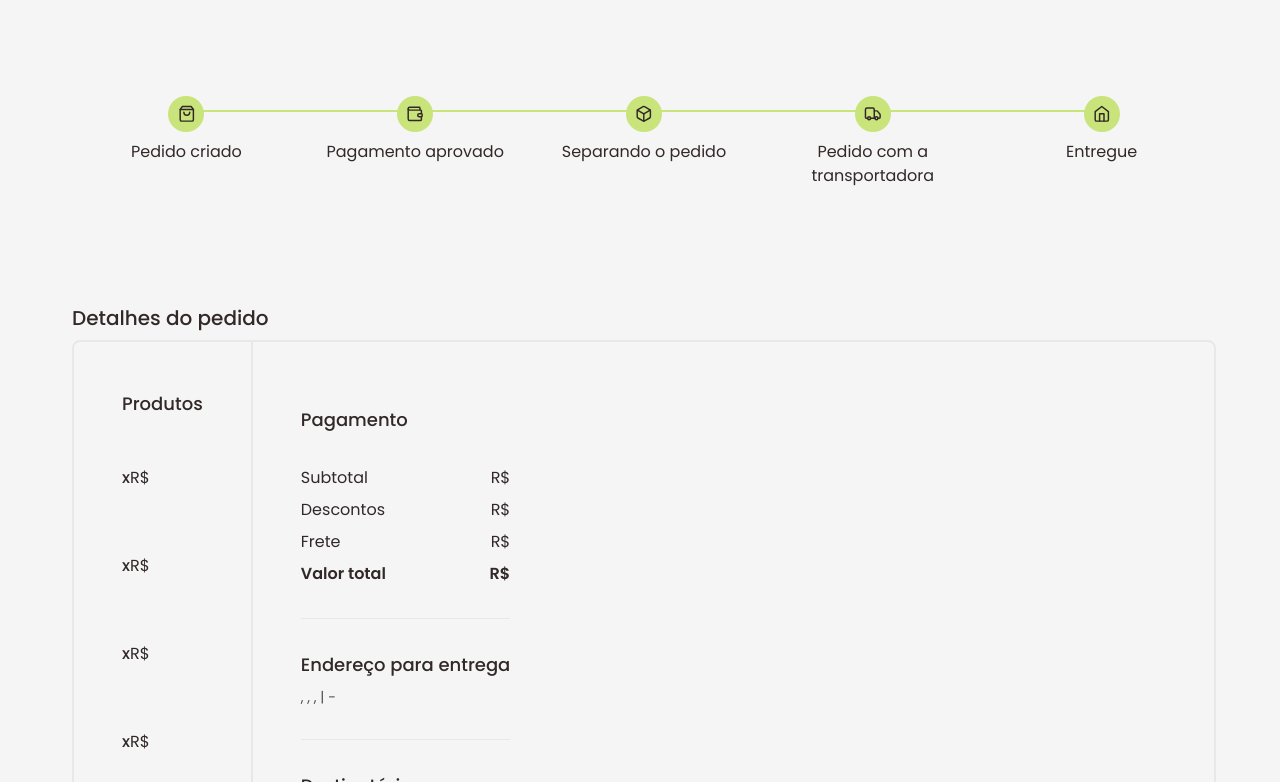
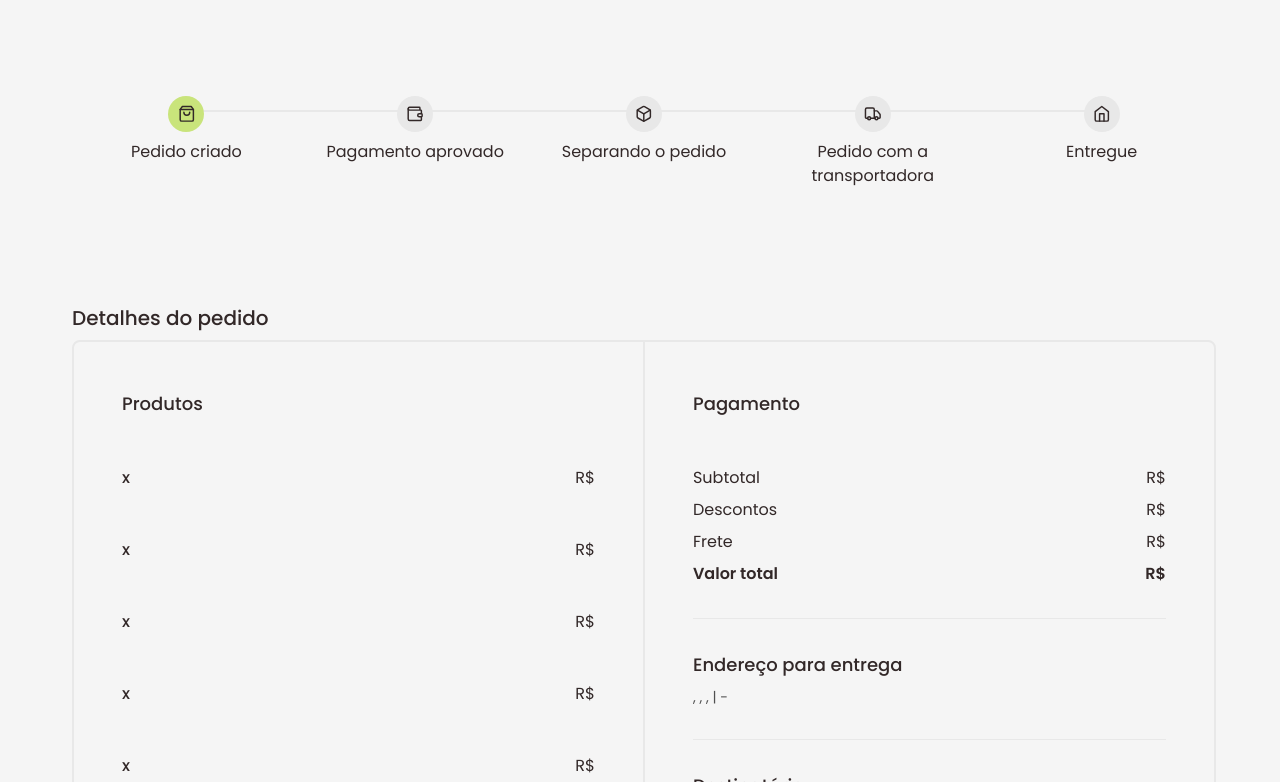
Before and after one commit to Projeto-Top-Care/Top-Care-Front-End, a Next.js app: page /Pedido in a window 1280 px wide. Shown: the part 318-1100 px from the top of the page. Built offline with nearby package versions, Linux system fonts and the light colour scheme; a web font is replaced by a local one.

Commit message:
Arrumando detalhes da página do pedido em andamento

```diff
--- a/src/app/(logado)/Pedido/page.tsx
+++ b/src/app/(logado)/Pedido/page.tsx
@@ -51,13 +51,12 @@ export default function Pedido({ searchParams }: PropsUsuario) {
                                 <p className="font-poppins mb-2 mt-4 text-preto font-medium md:text-xl text-base">Detalhes do pedido</p>
                             </div>
                         </div>
-                        <div className="border-2 rounded-lg border-cinza-claro lg:flex grid">
-                            <div className="md:p-4">
-                                <div className="lg:p-8 p-4 w-full">
+                        <div className="border-2 rounded-lg border-cinza-claro lg:flex lg:justify-around grid">
+                            <div className="md:p-4 lg:w-[50%]">
+                                <div className="lg:p-8 p-4 ">
                                     <p className="font-poppins text-preto font-medium lg:text-lg md:text-base text-sm">Produtos</p>
-                                    <div className="flex flex-col">
-                                        <div className="flex mt-12">
-                                            <div className="flex justify-between items-center mb-4">
+                                    <div className="flex flex-col gap-8">
+                                        <div className="flex flex-row justify-between items-center mb-4 mt-12">
                                             <p className="font-poppins text-preto font-medium md:text-base text-sm">{usuarioProcurado?.pedidos[0].produtos[0].quantidadeComprada}x </p>
                                             {
                                                 usuarioProcurado?.pedidos[0].produtos[0].imagemProduto.map((imagem) => (
@@ -66,12 +65,10 @@ export default function Pedido({ searchParams }: PropsUsuario) {
                                                     </div>
                                                 ))
                                             }
-                                                <p className="font-poppins text-preto md:text-sm text-xs lg:w-[54%] md:w-[70%] w-[38%]">{usuarioProcurado?.pedidos[0].produtos[0].nomeProduto}</p>
+                                            <p className="font-poppins text-preto md:text-sm text-xs lg:w-[55%] md:w-[75%] w-[40%]">{usuarioProcurado?.pedidos[0].produtos[0].nomeProduto}</p>
                                             <p className="font-poppins text-preto md:text-base text-sm ">R$ {usuarioProcurado?.pedidos[0].produtos[0].precoNovo}</p>
                                         </div>
-                                        </div>
-                                        <div className="flex mt-12">
-                                            <div className="flex justify-between items-center mb-4">
+                                        <div className="flex flex-row justify-between items-center mb-4">
                                             <p className="font-poppins text-preto font-medium md:text-base text-sm">{usuarioProcurado?.pedidos[0].produtos[0].quantidadeComprada}x </p>
                                             {
                                                 usuarioProcurado?.pedidos[0].produtos[0].imagemProduto.map((imagem) => (
@@ -80,12 +77,10 @@ export default function Pedido({ searchParams }: PropsUsuario) {
                                                     </div>
                                                 ))
                                             }
-                                                <p className="font-poppins text-preto md:text-sm text-xs lg:w-[54%] md:w-[70%] w-[38%]">{usuarioProcurado?.pedidos[0].produtos[0].nomeProduto}</p>
+                                            <p className="font-poppins text-preto md:text-sm text-xs lg:w-[55%] md:w-[75%] w-[40%]">{usuarioProcurado?.pedidos[0].produtos[0].nomeProduto}</p>
                                             <p className="font-poppins text-preto md:text-base text-sm ">R$ {usuarioProcurado?.pedidos[0].produtos[0].precoNovo}</p>
                                         </div>
-                                        </div>
-                                        <div className="flex mt-12">
-                                            <div className="flex justify-between items-center mb-4">
+                                        <div className="flex flex-row justify-between items-center mb-4">
                                             <p className="font-poppins text-preto font-medium md:text-base text-sm">{usuarioProcurado?.pedidos[0].produtos[0].quantidadeComprada}x </p>
                                             {
                                                 usuarioProcurado?.pedidos[0].produtos[0].imagemProduto.map((imagem) => (
@@ -94,12 +89,10 @@ export default function Pedido({ searchParams }: PropsUsuario) {
                                                     </div>
                                                 ))
                                             }
-                                                <p className="font-poppins text-preto md:text-sm text-xs lg:w-[54%] md:w-[70%] w-[38%]">{usuarioProcurado?.pedidos[0].produtos[0].nomeProduto}</p>
+                                            <p className="font-poppins text-preto md:text-sm text-xs lg:w-[55%] md:w-[75%] w-[40%]">{usuarioProcurado?.pedidos[0].produtos[0].nomeProduto}</p>
                                             <p className="font-poppins text-preto md:text-base text-sm ">R$ {usuarioProcurado?.pedidos[0].produtos[0].precoNovo}</p>
                                         </div>
-                                        </div>
-                                        <div className="flex mt-12">
-                                            <div className="flex justify-between items-center mb-4">
+                                        <div className="flex flex-row justify-between items-center mb-4">
                                             <p className="font-poppins text-preto font-medium md:text-base text-sm">{usuarioProcurado?.pedidos[0].produtos[0].quantidadeComprada}x </p>
                                             {
                                                 usuarioProcurado?.pedidos[0].produtos[0].imagemProduto.map((imagem) => (
@@ -108,12 +101,10 @@ export default function Pedido({ searchParams }: PropsUsuario) {
                                                     </div>
                                                 ))
                                             }
-                                                <p className="font-poppins text-preto md:text-sm text-xs lg:w-[54%] md:w-[70%] w-[38%]">{usuarioProcurado?.pedidos[0].produtos[0].nomeProduto}</p>
-                                                <p className="font-poppins text-preto md:text-base text-sm ">R$ {usuarioProcurado?.pedidos[0].produtos[0].precoNovo}</p>
+                                            <p className="font-poppins text-preto md:text-sm text-xs lg:w-[55%] md:w-[75%] w-[40%]">{usuarioProcurado?.pedidos[0].produtos[0].nomeProduto}</p>
+                                            <p className="font-poppins text-preto md:text-base text-sm">R$ {usuarioProcurado?.pedidos[0].produtos[0].precoNovo}</p>
                                         </div>
-                                        </div>
-                                        <div className="flex mt-12">
-                                            <div className="flex justify-between items-center mb-4">
+                                        <div className="flex flex-row justify-between items-center mb-4">
                                             <p className="font-poppins text-preto font-medium md:text-base text-sm">{usuarioProcurado?.pedidos[0].produtos[0].quantidadeComprada}x </p>
                                             {
                                                 usuarioProcurado?.pedidos[0].produtos[0].imagemProduto.map((imagem) => (
@@ -122,18 +113,21 @@ export default function Pedido({ searchParams }: PropsUsuario) {
                                                     </div>
                                                 ))
                                             }
-                                                <p className="font-poppins text-preto md:text-sm text-xs lg:w-[54%] md:w-[70%] w-[38%]">{usuarioProcurado?.pedidos[0].produtos[0].nomeProduto}</p>
+                                            <p className="font-poppins text-preto md:text-sm text-xs lg:w-[55%] md:w-[75%] w-[40%]">{usuarioProcurado?.pedidos[0].produtos[0].nomeProduto}</p>
                                             <p className="font-poppins text-preto md:text-base text-sm ">R$ {usuarioProcurado?.pedidos[0].produtos[0].precoNovo}</p>
                                         </div>
                                     </div>
                                 </div>
                             </div>
-                            </div>
                             <div className="border border-cinza-claro lg:grid flex lg:items-center lg:justify-center"></div>
-                            <div className="lg:p-8 p-4 mt-4">
+                            <div className="lg:p-8 p-4 lg:w-[50%]">
                                 <div className="md:p-4 grid lg:flex-col grid-cols-1 divide-y divide-cinza-claro font-poppins text-preto md:text-base text-sm items-start">
                                     <div className="">
                                         <p className="font-poppins text-preto font-medium lg:text-lg md:text-base text-sm md:mb-8 mb-4">Pagamento</p>
+                                        <div  className="flex flex-row justify-between items-center mt-4">
+                                            <p>{usuarioProcurado?.pedidos[0].pagamento[0].formaPagamento}</p>
+                                            <p></p>
+                                        </div>
                                         <div className="flex flex-row justify-between items-center mt-4">
                                             <p >Subtotal</p>
                                             <p>R$ {usuarioProcurado?.pedidos[0].pagamento[0].subtotal}</p>
--- a/src/components/BarraProcesso/BarraProcesso.tsx
+++ b/src/components/BarraProcesso/BarraProcesso.tsx
@@ -17,11 +17,11 @@ const BarraProcesso = ({ primeiroPasso, segundoPasso, terceiroPasso, quartoPasso
     return (
         <div className="w-full relative md:flex md:flex-col grid md:items-center items-start">
             <div className="w-[78%] mt-3.5 absolute m-auto md:flex hidden">
-                <div className="border-t-2 border-cinza w-full absolute -z-50"></div>
-                <div className="border-t-2 border-secundaria w-[100%] absolute -z-10"></div>
+                <div className="border-t-2 border-cinza-claro w-full absolute -z-50"></div>
+                <div className="border-t-2 border-secundaria w-[0%] absolute -z-10"></div>
             </div>
             <div className="md:hidden flex ml-3.5" >
-                <div className="border-l-2 h-full border-cinza absolute -z-50"></div>
+                <div className="border-l-2 h-full border-cinza-claro absolute -z-50"></div>
                 <div className="border-l-2 border-secundaria h-[50%] absolute -z-10"></div>
             </div>
             <div className="flex md:flex-row flex-col justify-between md:gap-0 gap-8 w-full">
@@ -33,25 +33,25 @@ const BarraProcesso = ({ primeiroPasso, segundoPasso, terceiroPasso, quartoPasso
                 </div>
                 <div className="gap-2 flex md:w-[25%] md:flex-col items-center font-poppins text-preto md:text-base text-xs">
                     {
-                        type === "agendamento" ? (<div className="w-8 h-8 rounded-full bg-secundaria flex justify-center items-center"><LuMenu /></div>) : (<div className="md:w-9 md:h-9 w-8 h-8 rounded-full bg-secundaria flex justify-center items-center"><LuWallet size={'1.1rem'} /></div>)
+                        type === "agendamento" ? (<div className="w-8 h-8 rounded-full bg-cinza-claro flex justify-center items-center"><LuMenu /></div>) : (<div className="md:w-9 md:h-9 w-8 h-8 rounded-full bg-cinza-claro flex justify-center items-center"><LuWallet size={'1.1rem'} /></div>)
                     }
                     <p className="text-center">{segundoPasso}</p>
                 </div>
                 <div className="gap-2 flex md:w-[25%] md:flex-col items-center font-poppins text-preto md:text-base text-xs">
                     {
-                        type === "agendamento" ? (<div className="w-8 h-8 rounded-full bg-secundaria flex justify-center items-center"><SlLocationPin /></div>) : (<div className="md:w-9 md:h-9 w-8 h-8 rounded-full bg-secundaria flex justify-center items-center"><LuBox size={'1.1rem'} /></div>)
+                        type === "agendamento" ? (<div className="w-8 h-8 rounded-full bg-cinza-claro flex justify-center items-center"><SlLocationPin /></div>) : (<div className="md:w-9 md:h-9 w-8 h-8 rounded-full bg-cinza-claro flex justify-center items-center"><LuBox size={'1.1rem'} /></div>)
                     }
                     <p className="text-center">{terceiroPasso}</p>
                 </div>
                 <div className="gap-2 flex md:w-[25%] md:flex-col items-center font-poppins text-preto md:text-base text-xs">
                     {
-                        type === "agendamento" ? (<div className="w-8 h-8 rounded-full bg-secundaria flex justify-center items-center"><LuCalendarClock /></div>) : (<div className="md:w-9 md:h-9 w-8 h-8 rounded-full bg-secundaria flex justify-center items-center"><LuTruck size={'1.1rem'} /></div>)
+                        type === "agendamento" ? (<div className="w-8 h-8 rounded-full bg-cinza-claro flex justify-center items-center"><LuCalendarClock /></div>) : (<div className="md:w-9 md:h-9 w-8 h-8 rounded-full bg-cinza-claro flex justify-center items-center"><LuTruck size={'1.1rem'} /></div>)
                     }
                     <p className="text-center">{quartoPasso}</p>
                 </div>
                 <div className="gap-2 flex md:w-[25%] md:flex-col items-center font-poppins text-preto md:text-base text-xs">
                     {
-                        type === "agendamento" ? (<div className="w-8 h-8 rounded-full bg-secundaria flex justify-center items-center">< LuClipboardList /></div>) : (<div className="md:w-9 md:h-9 w-8 h-8 rounded-full bg-secundaria flex justify-center items-center"><LuHome size={'1.1rem'} /></div>)
+                        type === "agendamento" ? (<div className="w-8 h-8 rounded-full bg-cinza-claro flex justify-center items-center">< LuClipboardList /></div>) : (<div className="md:w-9 md:h-9 w-8 h-8 rounded-full bg-cinza-claro flex justify-center items-center"><LuHome size={'1.1rem'} /></div>)
                     }
                     <p className="text-center">{quintoPasso}</p>
                 </div>
```
Lines whose indentation alone changed are shown as unchanged.
